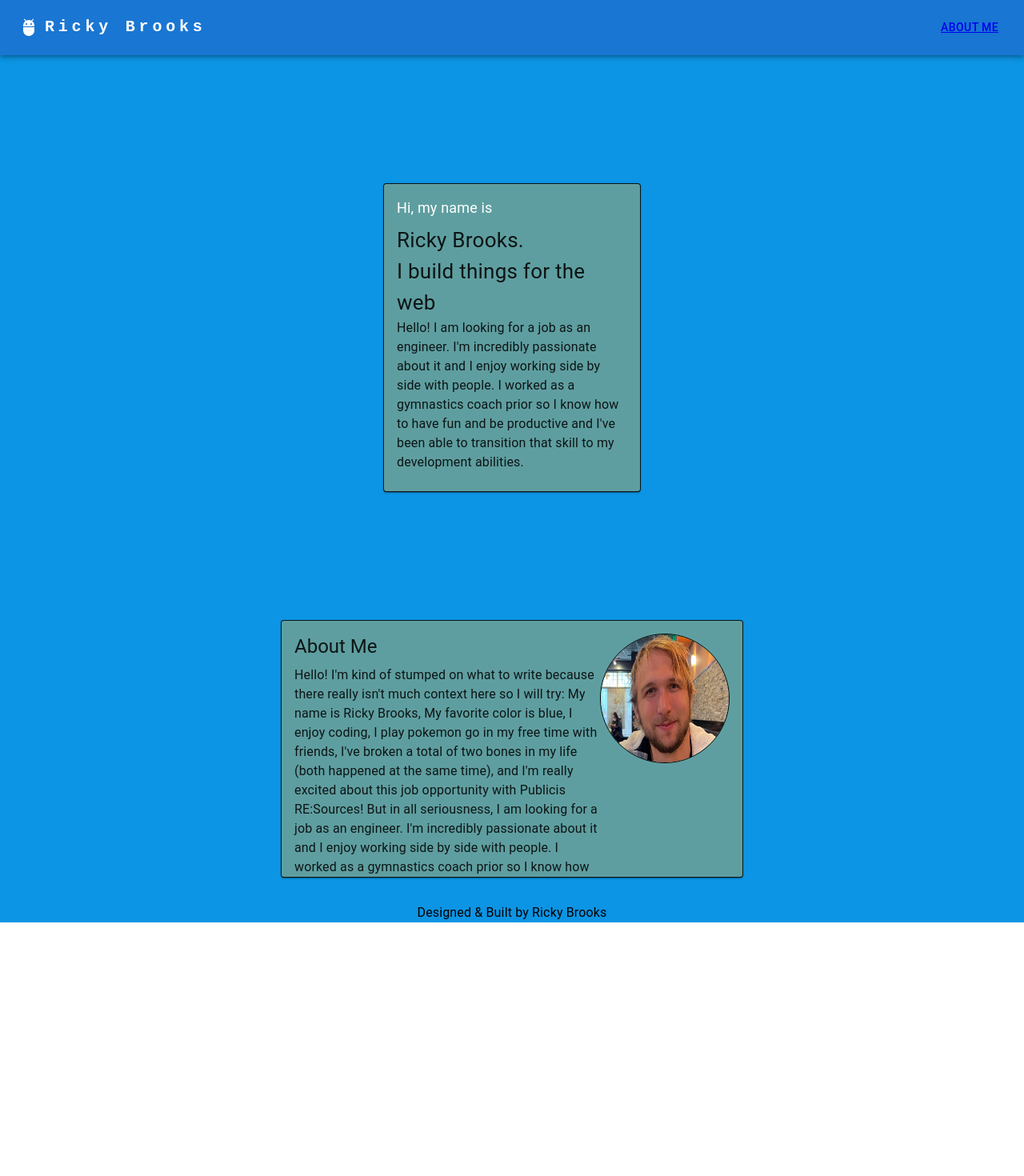
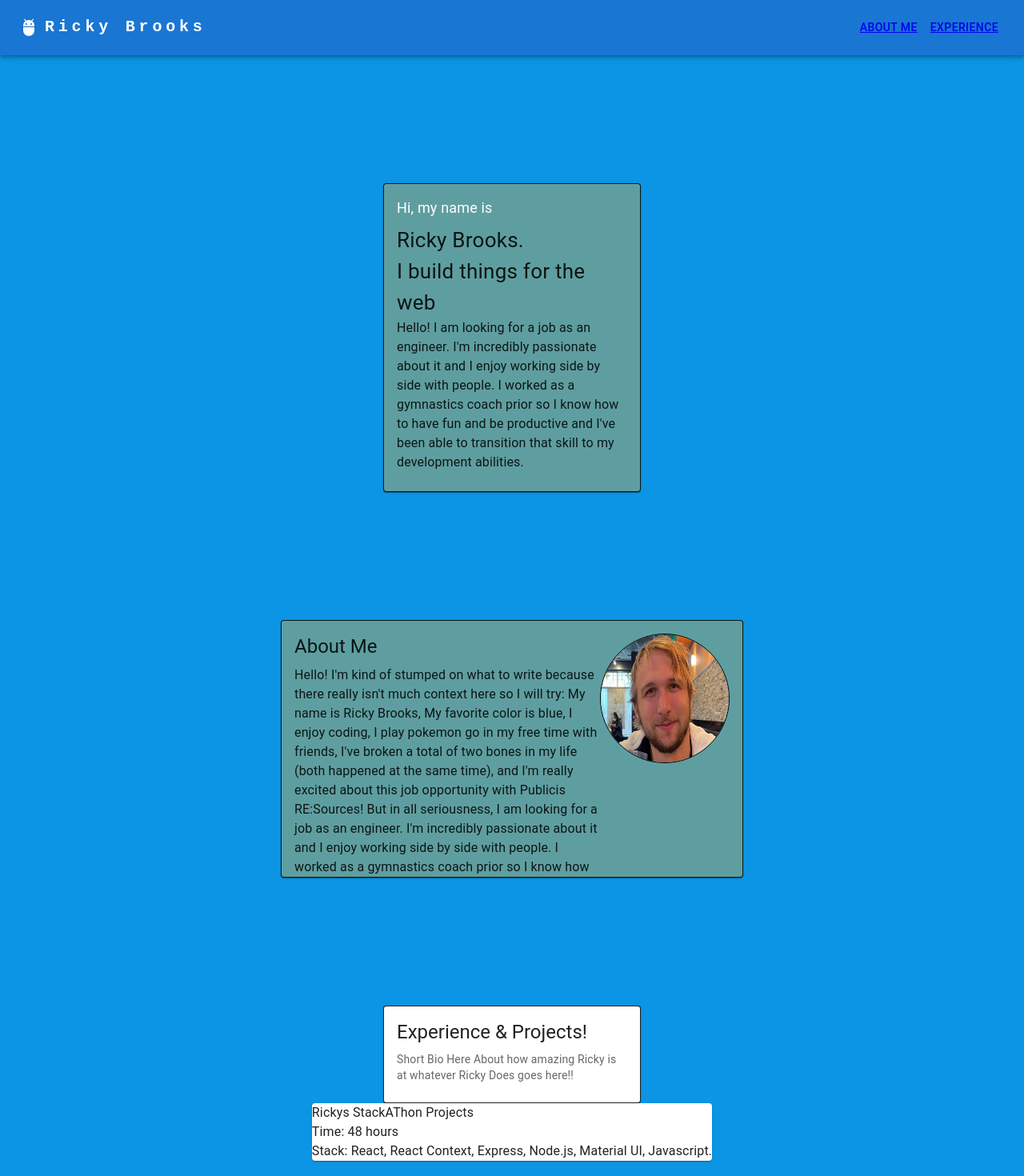
Before and after one commit to RickyaBrooks92/Ricky-Portfolio, a React (Create React App) app: page / in a window 1280 px wide. Shown: the top 1470 px of the page at 80% size. Before the commit the page ends 1153 px from the top, so only its background shows below. Built offline with nearby package versions, Linux system fonts and the light colour scheme.

Commit message:
added project to expereince card

```diff
--- a/src/components/Experience.js
+++ b/src/components/Experience.js
@@ -9,8 +9,18 @@ import { Typography } from '@mui/material';
 
 const Experience = () => {
   return (
-    <Box sx={{ display: 'flex', justifyContent: 'center', pt: 20 }}>
+    <Box
+      sx={{
+        display: 'flex',
+
+        pt: 20,
+        flexDirection: 'column',
+        justifyContent: 'center',
+        alignItems: 'center',
+      }}
+    >
       <Card
+        id='experience'
         sx={{
           width: '25%',
           display: 'flex',
@@ -20,21 +30,21 @@ const Experience = () => {
       >
         <CardContent>
           <Typography gutterBottom variant='h5' component='h2'>
-            Ricky Brooks
+            Experience & Projects!
           </Typography>
           <Typography variant='body2' color='textSecondary' component='p'>
             Short Bio Here About how amazing Ricky is at whatever Ricky Does
             goes here!!
           </Typography>
         </CardContent>
-        <CardActions>
-          <Button size='small' color='primary'>
-            Share
-          </Button>
-          <Button size='small' color='primary'>
-            Learn More
-          </Button>
-        </CardActions>
+      </Card>
+      <Card>
+        <Typography component='div'>
+          Rickys StackAThon Projects <br />
+          Time: 48 hours <br />
+          Stack: React, React Context, Express, Node.js, Material UI,
+          Javascript.
+        </Typography>
       </Card>
     </Box>
   );
--- a/src/components/HomePage.js
+++ b/src/components/HomePage.js
@@ -4,6 +4,7 @@ import Intro from './Intro';
 import AboutMe from './AboutMe';
 
 import FooterNav from './FooterNav';
+import Experience from './Experience';
 function HomePage() {
   return (
     <div style={{ backgroundColor: '#0c95e4' }}>
@@ -24,6 +25,9 @@ function HomePage() {
       >
         <AboutMe />
       </div>
+      <div>
+        <Experience />
+      </div>
       <footer>
         <FooterNav />
       </footer>
--- a/src/components/NavBar.js
+++ b/src/components/NavBar.js
@@ -75,6 +75,16 @@ const ResponsiveAppBar = () => {
             >
               <a href='#aboutMe'>About me</a>
             </Button>
+            <Button
+              sx={{
+                my: 2,
+                color: 'white',
+                display: 'flex',
+                alignItems: 'center',
+              }}
+            >
+              <a href='#experience'>Experience</a>
+            </Button>
           </Box>
         </Toolbar>
       </Container>
```
